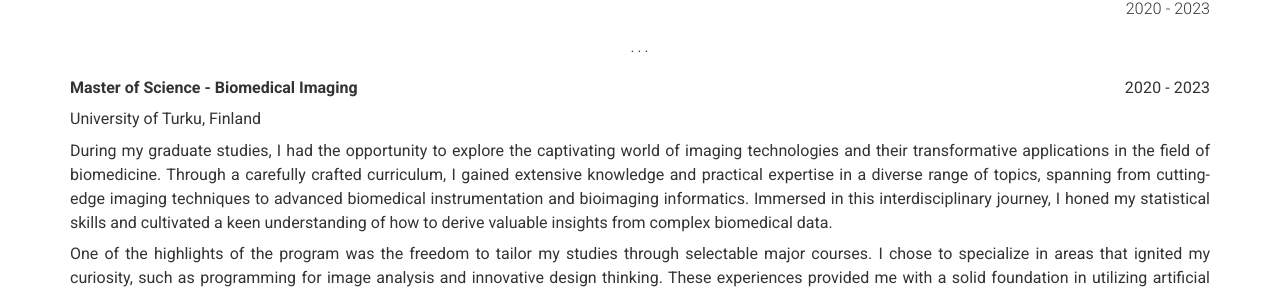
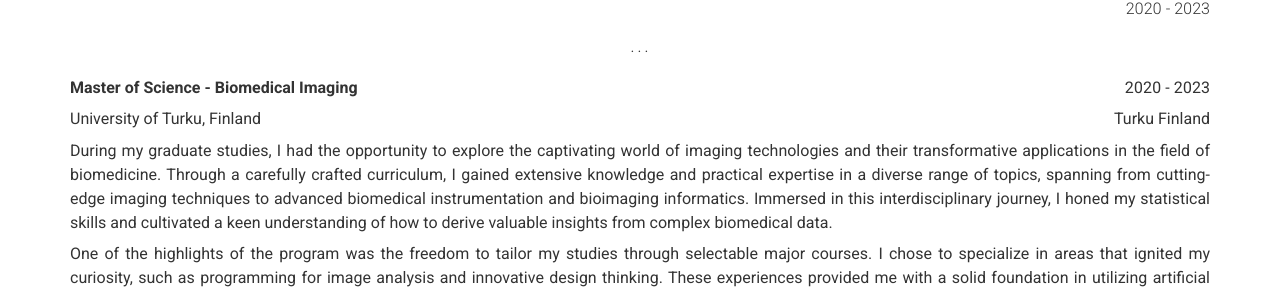
Before and after one commit to aminrezaei-img/CV, a Jekyll site: the page built from index.md, in a window 1280 px wide and 900 px high, scrolled down 1518 px. Shown: the part 151-443 px from the top of the window. Built offline with Jekyll 4.4.1, drawn with Linux system fonts in a browser that asks for light colours; nearby versions of some CDN libraries.

Commit message:
Update _config.yml

```diff
--- a/_config.yml
+++ b/_config.yml
@@ -86,6 +86,8 @@ content:
       - layout: top-right
         title: Master of Science - Biomedical Imaging
         sub_title: University of Turku, Finland
+        city: Turku
+        country: Finland
         caption: 2020 - 2023
         quote: >
           .  .  .
```
